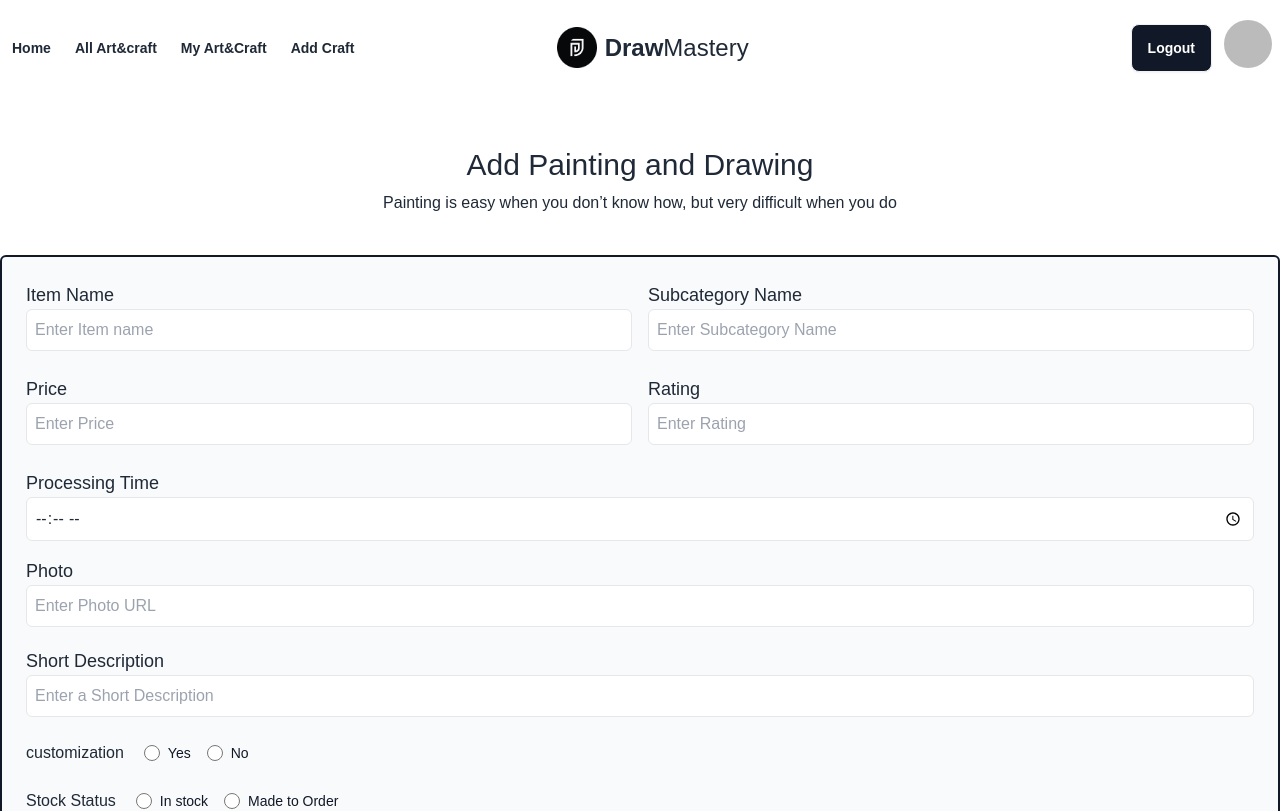
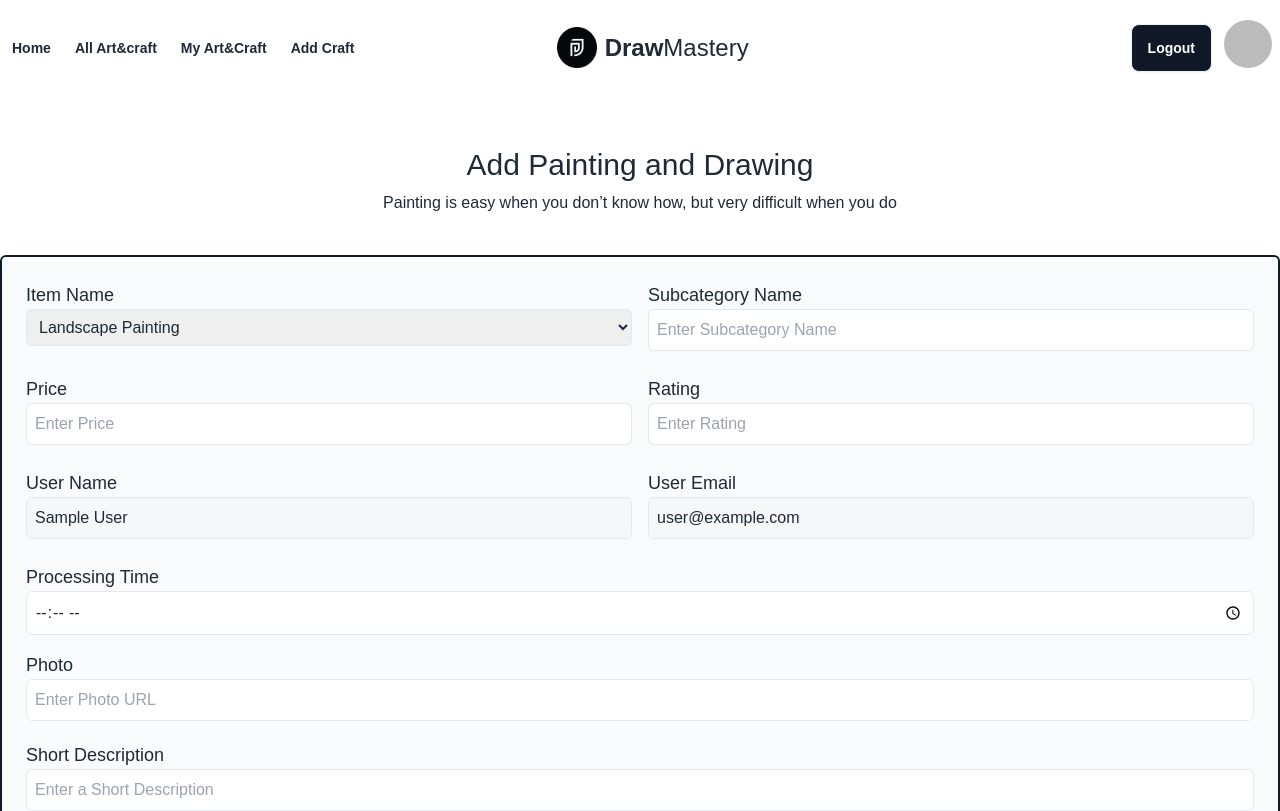
Before and after one commit to hellomaruf/DrawMastery-client, a React (Vite) app: page /addArt in a window 1280 px wide. Shown: the top 811 px of the page. Built offline with nearby package versions, Linux system fonts and the light colour scheme; no server answers; sample sign-in values are in the browser's storage.

Commit message:
Added some problem solving

```diff
--- a/src/Pages/AddArt.jsx
+++ b/src/Pages/AddArt.jsx
@@ -7,7 +7,7 @@ function AddArt() {
   const handleAddedArt = (e) => {
     e.preventDefault();
     const form = e.target;
-    const itemName = form.item.value;
+    const itemName = form.itemName.value;
     const subcategory = form.subcategory.value;
     const price = form.price.value;
     const rating = form.rating.value;
@@ -18,6 +18,7 @@ function AddArt() {
     const stock = form.stock.value;
     const userName = user?.displayName;
     const userEmail = user?.email;
+    console.log(itemName);
     const artInfo = {
       itemName,
       subcategory,
@@ -71,7 +72,7 @@ function AddArt() {
         <fieldset className="grid grid-cols-4 gap-6 p-6 rounded-md shadow-sm  border-2 bg-gray-50 border-gray-900">
           <div className="grid grid-cols-6 gap-4 col-span-full ">
             <div className="col-span-full sm:col-span-3">
-              <label htmlFor="firstname" className="text-lg font-medium">
+              {/* <label htmlFor="firstname" className="text-lg font-medium">
                 Item Name
               </label>
               <input
@@ -80,7 +81,22 @@ function AddArt() {
                 type="text"
                 placeholder="Enter Item name"
                 className="w-full rounded-md  p-2 outline-none border"
-              />
+              /> */}
+              <label htmlFor="firstname" className="text-lg font-medium">
+                Item Name
+              </label>
+              <select
+                className="w-full rounded-md  p-2 outline-none border"
+                name="itemName"
+                id="cars"
+              >
+                <option value="Landscape Painting">Landscape Painting</option>
+                <option value="Portrait Drawing">Portrait Drawing</option>
+                <option value="Watercolour Painting">Watercolour Painting</option>
+                <option value="Oil Painting">Oil Painting</option>
+                <option value="Charcoal Sketching">Charcoal Sketching</option>
+                <option value="Cartoon Drawing">Cartoon Drawing</option>
+              </select>
             </div>
             <div className="col-span-full sm:col-span-3">
               <label htmlFor="lastname" className="text-lg font-medium">
@@ -121,13 +137,15 @@ function AddArt() {
               />
             </div>
           </div>
-          {/* <div className="grid grid-cols-6 gap-4 col-span-full ">
+          <div className="grid grid-cols-6 gap-4 col-span-full ">
             <div className="col-span-full sm:col-span-3">
               <label htmlFor="firstname" className="text-lg font-medium">
                 User Name
               </label>
               <input
                 required
+                disabled
+                defaultValue={user?.displayName}
                 name="name"
                 type="text"
                 placeholder="Enter Coffee Category"
@@ -140,13 +158,15 @@ function AddArt() {
               </label>
               <input
                 required
+                disabled
+                defaultValue={user?.email}
                 name="details"
                 type="email"
                 placeholder="Enter Coffee Details"
                 className="w-full rounded-md p-2 outline-none border "
               />
             </div>
-          </div> */}
+          </div>
           <div className="grid grid-cols-6 gap-4 col-span-full ">
             <div className="col-span-full ">
               <label htmlFor="firstname" className="text-lg font-medium">
--- a/src/Pages/MyArt.jsx
+++ b/src/Pages/MyArt.jsx
@@ -9,9 +9,7 @@ function MyArt() {
   const [myArt, setMyArt] = useState([]);
 
   const handleArtsFilter = (filter) => {
-    if (filter === "all") {
-      setDisplayArts(myArt);
-    } else if (filter === "yes") {
+    if (filter === "yes") {
       const artsYes = myArt.filter((arts) => arts.customization === "yes");
       setDisplayArts(artsYes);
     } else if (filter === "no") {
@@ -83,9 +81,7 @@ function MyArt() {
           tabIndex={0}
           className="dropdown-content bg-gray-900 text-white border-2 border-white z-[1] menu p-2 shadow  rounded-box w-52"
         >
-          <li onClick={() => handleArtsFilter("all")} className=" border-b">
-            <a>All</a>
-          </li>
+
           <li onClick={() => handleArtsFilter("yes")} className=" border-b">
             <a>Yes</a>
           </li>
```
